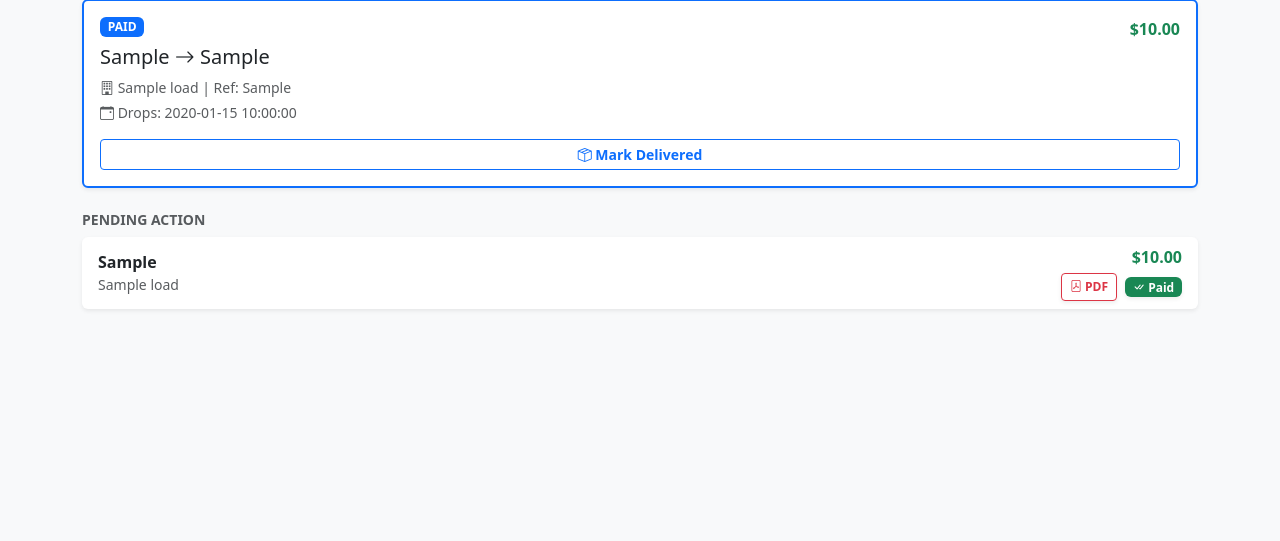
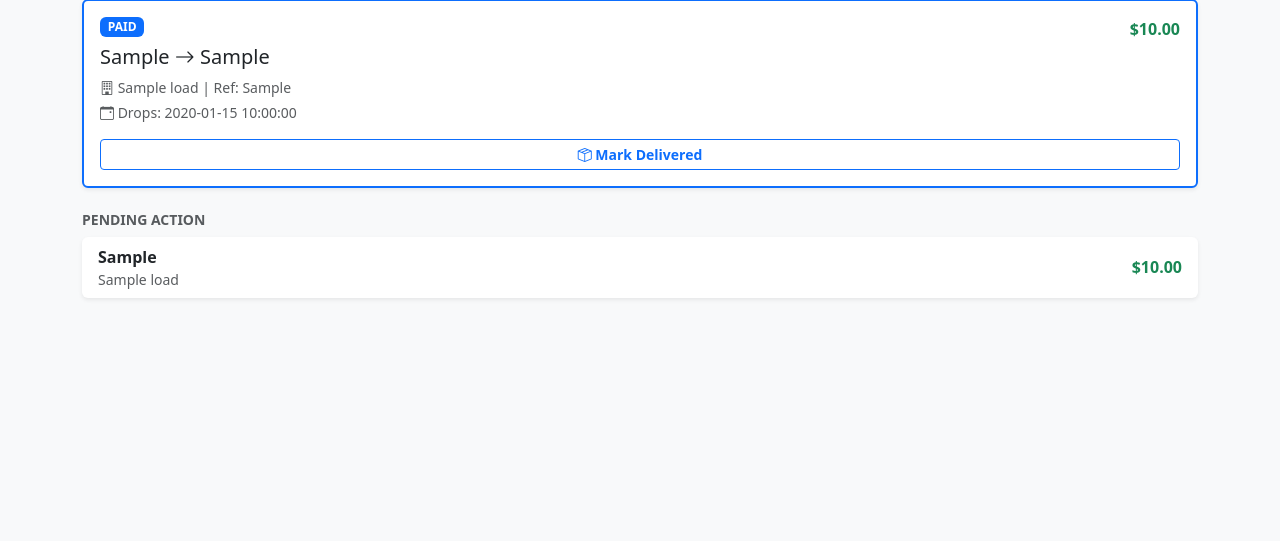
Before and after one commit to Fahmula/loadpilot, a FastAPI app: template templates/dashboard.html in a window 1280 px wide. Shown: the part 105-646 px from the top of the page. Run offline with FastAPI, Linux system fonts and the light colour scheme; the template is opened without the code that fills it: most values are stand-ins (such as "Sample title", 1, 10 or a date in 2020); some libraries are stand-ins or nearby versions.

Commit message:
refactor: remove empty miles field and simplify load status
- Remove `empty_miles` field from `Load` model, schemas, forms, and AI parsing logic
- Remove "Paid" status from `LoadStatus` enum and associated view logic
- Update dashboard UI to remove "Mark Paid" functionality and simplify status display
- Clean up comments and unused code across the application

```diff
--- a/app.py
+++ b/app.py
@@ -4,7 +4,6 @@ from fastapi.staticfiles import StaticFiles
 from database import engine, Base
 from routers import loads, views
 
-# Create the database tables if they don't exist
 Base.metadata.create_all(bind=engine)
 
 app = FastAPI(
--- a/routers/views.py
+++ b/routers/views.py
@@ -78,7 +78,6 @@ def create_load_web(
     delivery_location: str = Form(...),
     delivery_date: str = Form(...),
     loaded_miles: int = Form(...),
-    empty_miles: int = Form(...),
     notes: str = Form(None)
 ):
     """HTMX endpoint: Saves the form data and refreshes the dashboard."""
@@ -97,7 +96,6 @@ def create_load_web(
         delivery_location=delivery_location,
         delivery_date=d_date,
         loaded_miles=loaded_miles,
-        empty_miles=empty_miles,
         notes=notes,
         status=models.LoadStatus.ACTIVE
     )
@@ -117,7 +115,6 @@ def update_load_status(load_id: int, new_status: str, db: Session = Depends(get_
     status_map = {
         "Delivered": models.LoadStatus.DELIVERED,
         "Invoiced": models.LoadStatus.INVOICED,
-        "Paid": models.LoadStatus.PAID
     }
 
     if new_status in status_map:
--- a/schemas.py
+++ b/schemas.py
@@ -14,7 +14,6 @@ class LoadBase(BaseModel):
     pickup_date: date
     delivery_location: str
     loaded_miles: int = 0
-    empty_miles: int = 0
     delivery_date: date
     status: LoadStatus = LoadStatus.DRAFT
     notes: Optional[str] = None
@@ -23,7 +22,6 @@ class LoadBase(BaseModel):
 class LoadCreate(LoadBase):
     pass
 
-# Schema for updating a load (makes all fields optional so you can update just one thing, like status)
 class LoadUpdate(BaseModel):
     broker_name: Optional[str] = None
     broker_email: Optional[str] = None
--- a/services.py
+++ b/services.py
@@ -29,7 +29,6 @@ def parse_rate_con_with_ai(file_bytes: bytes, mime_type: str):
         "delivery_location": "String (City, State)",
         "delivery_date": "YYYY-MM-DD",
         "loaded_miles": 0 (Integer, look for 'Miles' or 'Loaded Miles'. Return 0 if not found),
-        "empty_miles": 0 (Integer, always return 0),
         "notes": "String (Look for pickup numbers, seal numbers, or special instructions. null if none)"
     }
     """
--- a/templates/dashboard.html
+++ b/templates/dashboard.html
@@ -67,25 +67,14 @@
                         </button>
 
                     {% elif load.status == 'Invoiced' %}
-                        <!-- Shows the generated PDF and the button to mark it Paid -->
+                        <!-- Shows the generated PDF and the button to mark it Invoiced -->
                         <div class="mt-1">
                             <a href="/{{ load.rate_con_pdf_path }}" target="_blank" class="btn btn-sm btn-outline-danger fw-bold shadow-sm me-1" style="font-size: 0.75rem;">
                                 <i class="bi bi-file-pdf"></i> PDF
                             </a>
-                            <button hx-post="/update-load-status/{{ load.id }}/Paid"
-                                    hx-confirm="Did the money hit the bank?"
-                                    class="btn btn-sm btn-info fw-bold shadow-sm" style="font-size: 0.75rem;">
-                                <i class="bi bi-cash-coin"></i> Mark Paid
-                            </button>
-                        </div>
-
-                    {% elif load.status == 'Paid' %}
-                        <!-- Shows PDF and a green Paid badge -->
-                        <div class="mt-1">
-                            <a href="/{{ load.rate_con_pdf_path }}" target="_blank" class="btn btn-sm btn-outline-danger fw-bold shadow-sm me-1" style="font-size: 0.75rem;">
-                                <i class="bi bi-file-pdf"></i> PDF
-                            </a>
-                            <span class="badge bg-success shadow-sm"><i class="bi bi-check-all"></i> Paid</span>
+                            <span class="badge bg-info text-dark shadow-sm" style="font-size: 0.75rem;">
+                                <i class="bi bi-receipt"></i> Invoiced
+                            </span>
                         </div>
                     {% endif %}
                 </div>
--- a/templates/partials/load_form.html
+++ b/templates/partials/load_form.html
@@ -12,10 +12,6 @@
         <div class="col-3">
             <label class="small text-muted">Loaded Mi</label>
             <input type="number" name="loaded_miles" class="form-control" value="{{ data.loaded_miles or 0 }}" required>
-        </div>
-        <div class="col-3">
-            <label class="small text-muted">Empty Mi</label>
-            <input type="number" name="empty_miles" class="form-control" value="{{ data.empty_miles or 0 }}" required>
         </div>
         <div class="col-3">
             <label class="small text-muted">Load Ref #</label>
```
Also changed, not shown: models.py (+3 -5 lines).
